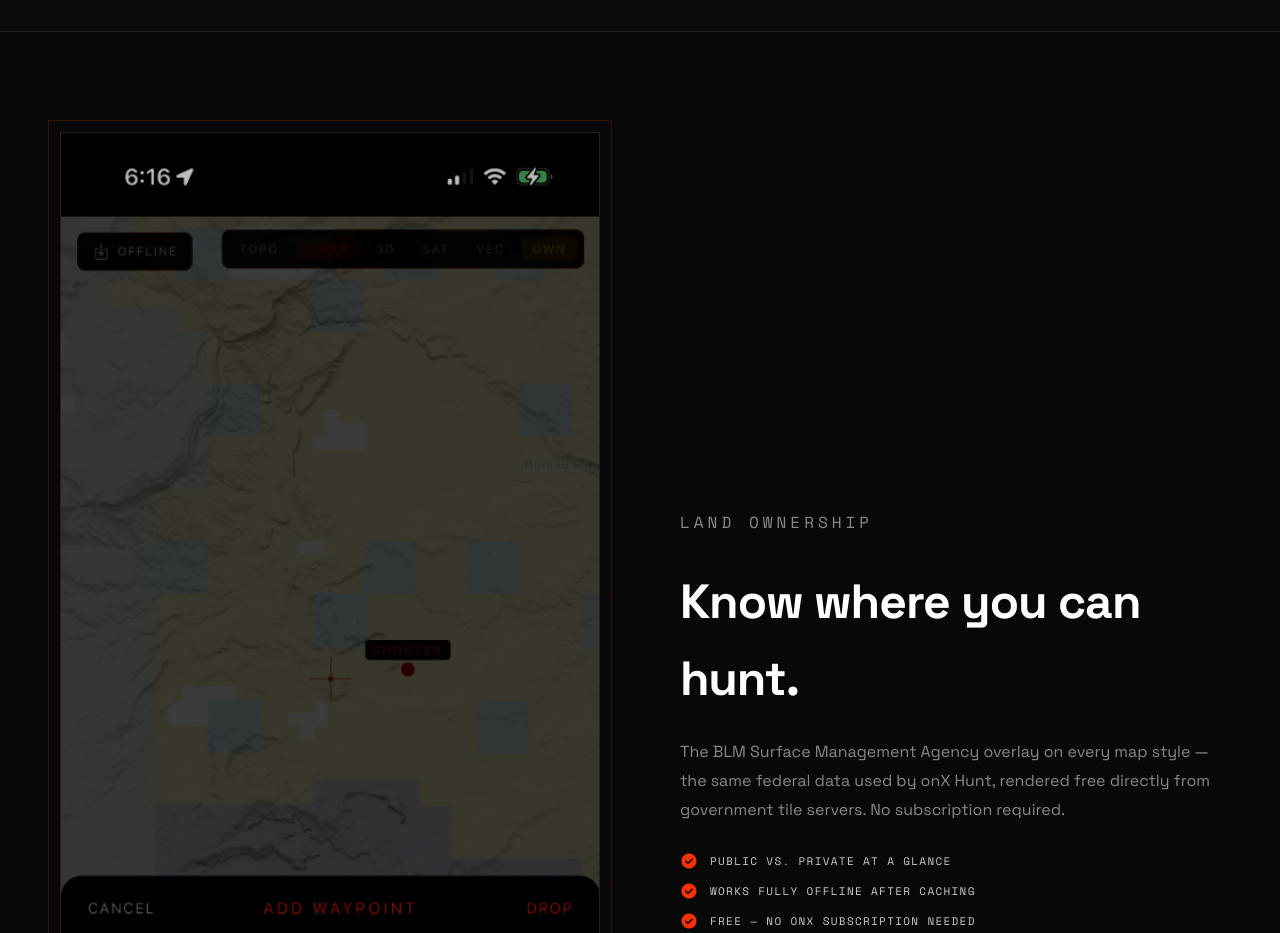
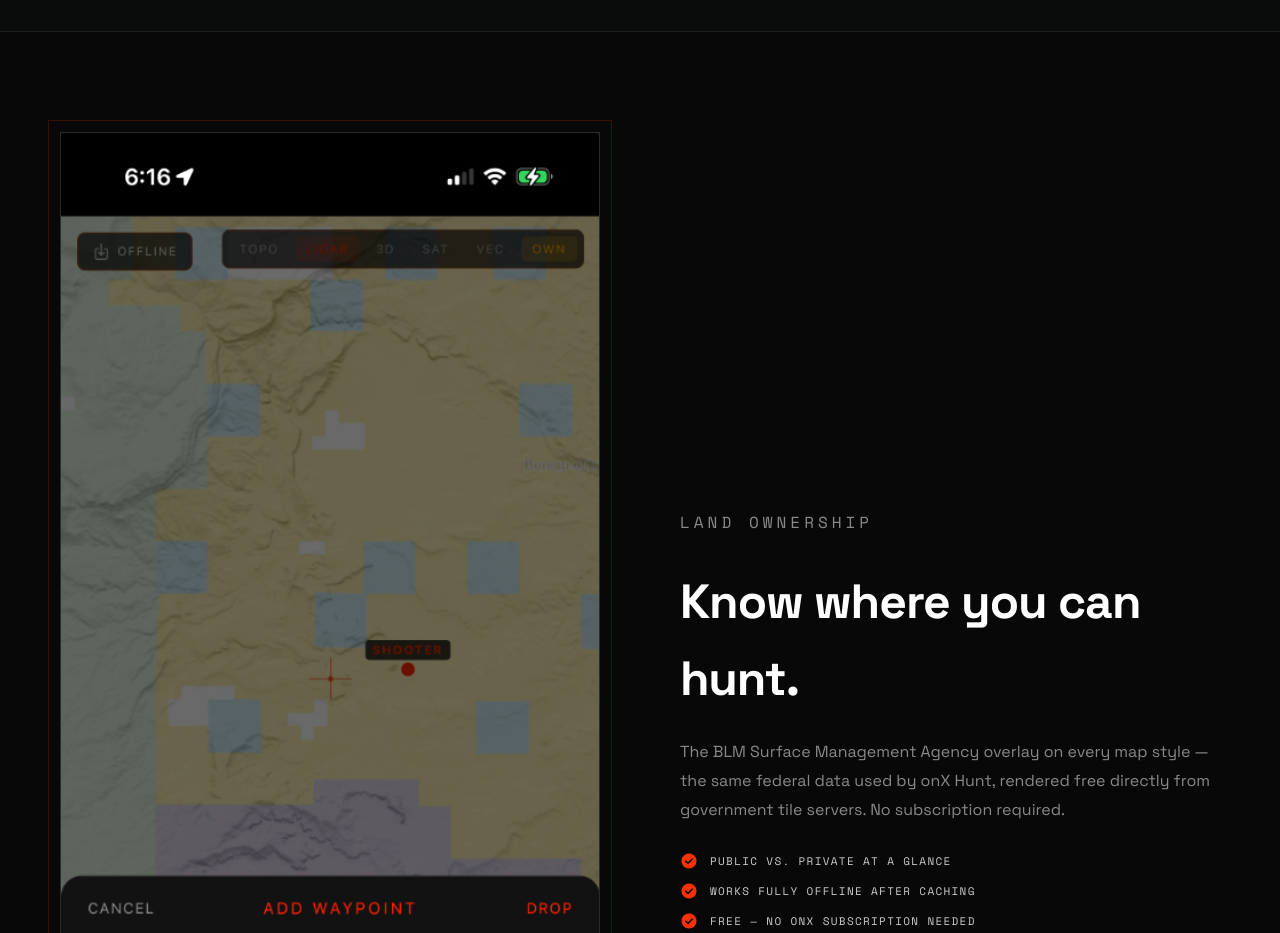
Before and after one commit to meastt/LongRangeShooterSim, an Astro site in the folder landing/: page / in a window 1280 px wide. Shown: the part 2700-3633 px from the top of the page. Built offline with nearby package versions, Linux system fonts and the light colour scheme; Astro itself is replaced by a stand-in of ours.

Commit message:
fix(landing): remove dark filter from land ownership screenshot

```diff
--- a/landing/src/pages/index.astro
+++ b/landing/src/pages/index.astro
@@ -70,7 +70,7 @@ import Base from '../layouts/Base.astro';
   .own-inner{max-width:var(--max-w);margin:0 auto;display:grid;grid-template-columns:1fr 1fr;gap:80px;align-items:center;}
   .own-img-wrap{position:relative;}
   .own-img-wrap::before{content:'';position:absolute;inset:-12px;border:1px solid rgba(255,48,0,.2);pointer-events:none;}
-  .own-img{width:100%;filter:grayscale(40%) brightness(.7) contrast(1.2);border:1px solid var(--border-mid);}
+  .own-img{width:100%;filter:brightness(1.05) contrast(1.05);border:1px solid var(--border-mid);}
   .own-legend{position:absolute;bottom:24px;left:24px;background:rgba(0,0,0,.85);border:1px solid var(--border-mid);padding:16px 20px;}
   .own-legend-row{display:flex;align-items:center;gap:10px;margin-bottom:8px;}
   .own-legend-row:last-child{margin-bottom:0;}
```
